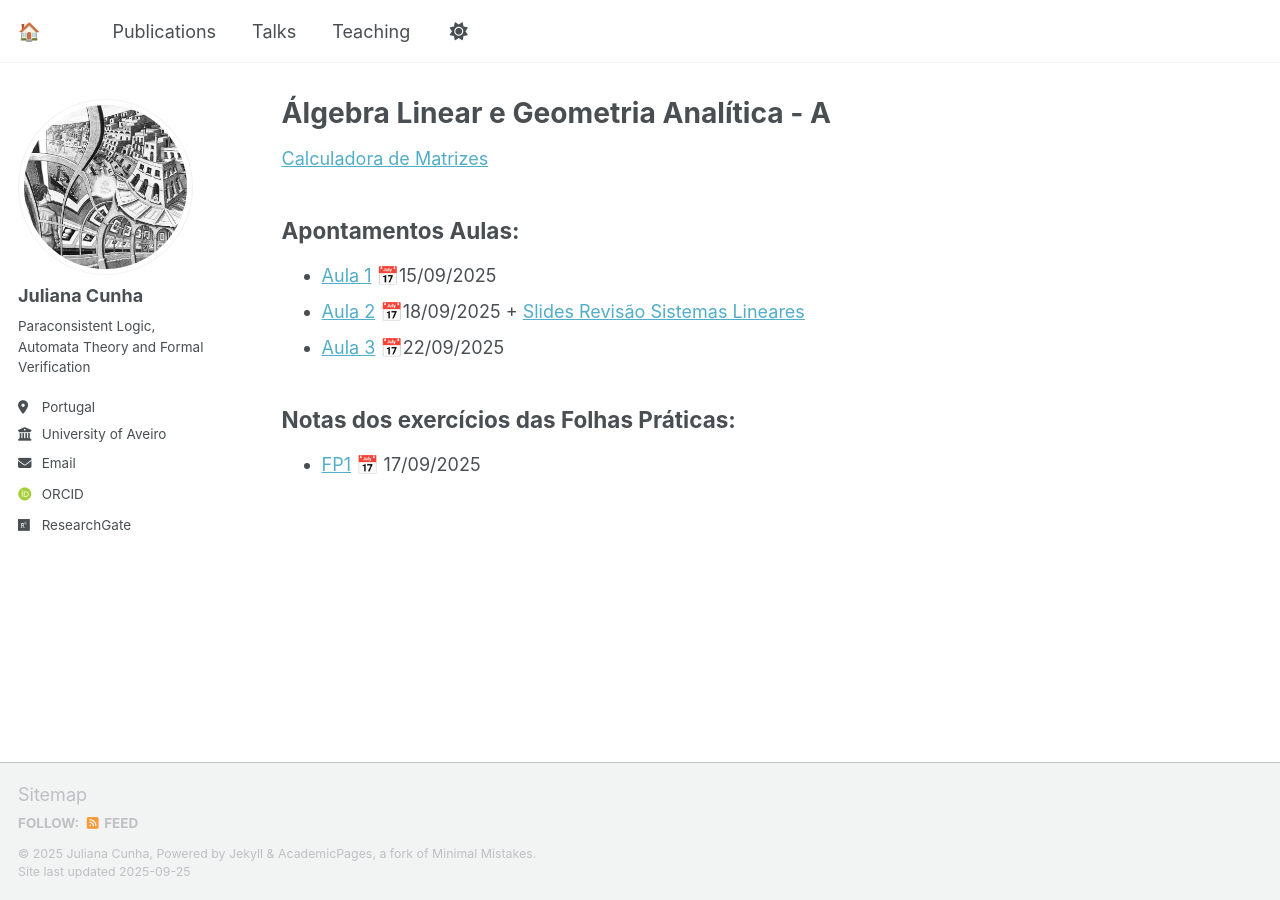
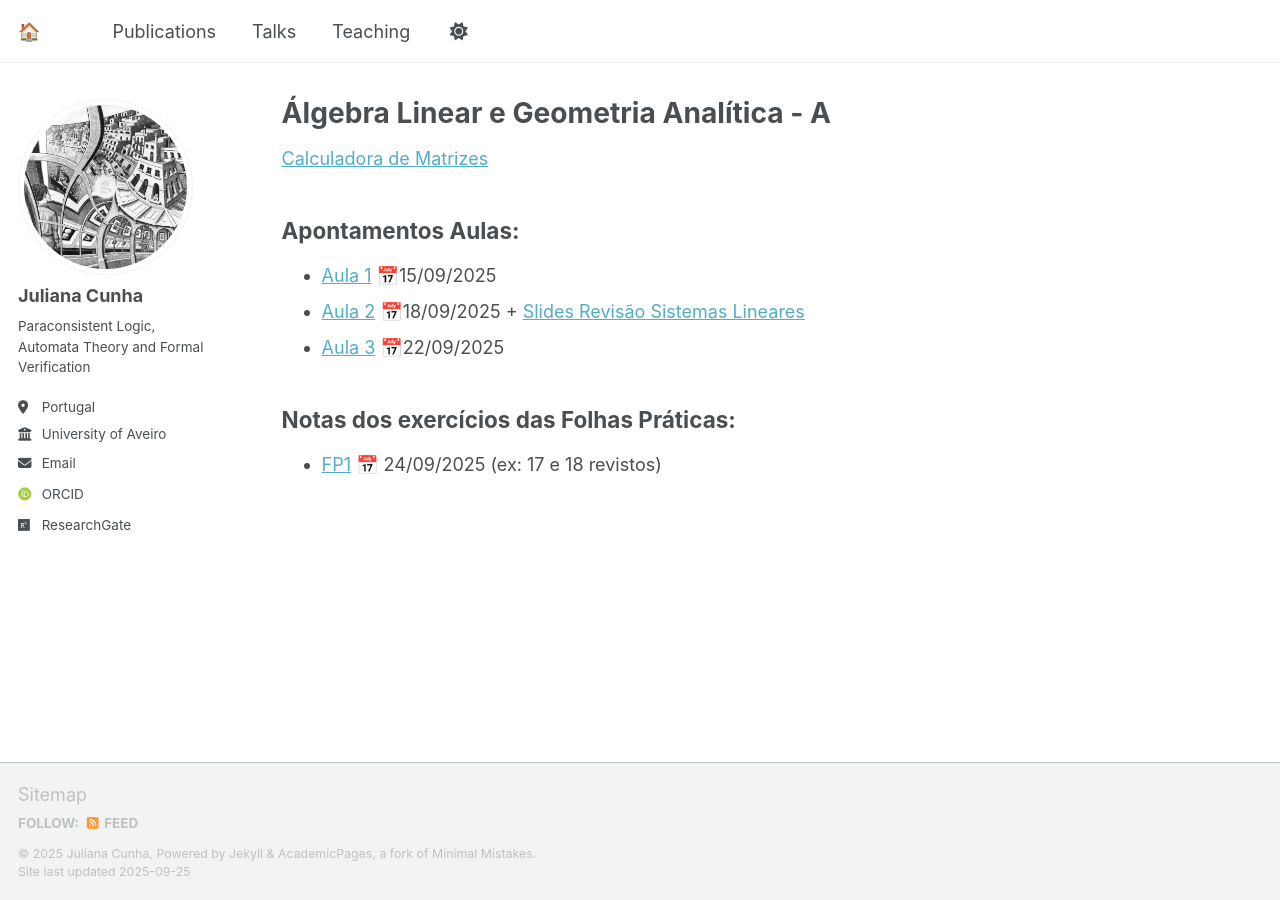
Before and after one commit to juliana-cunha/juliana-cunha.github.io, a Jekyll site: the page built from _pages/teaching.md, in a window 1280 px wide. Built offline with Jekyll 4.4.1, drawn with Linux system fonts in a browser that asks for light colours; some web fonts are replaced; a script that is not in the unit is left out.

Commit message:
Update teaching.md

```diff
--- a/_pages/teaching.md
+++ b/_pages/teaching.md
@@ -15,4 +15,4 @@ Apontamentos Aulas:
 
 Notas dos exercícios das Folhas Práticas:
 ------
-- [FP1](https://juliana-cunha.github.io/files/FP1_res.pdf) 📅 17/09/2025
+- [FP1](https://juliana-cunha.github.io/files/FP1_res.pdf) 📅 24/09/2025 (ex: 17 e 18 revistos)
```
